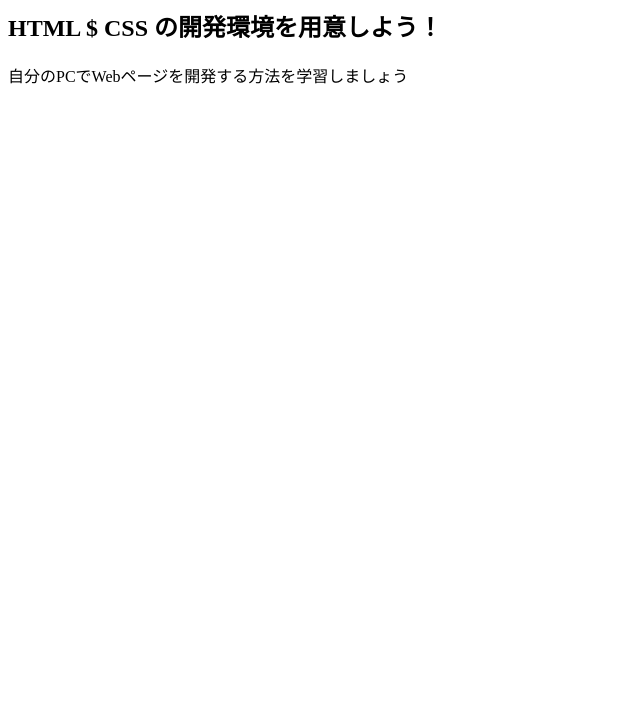
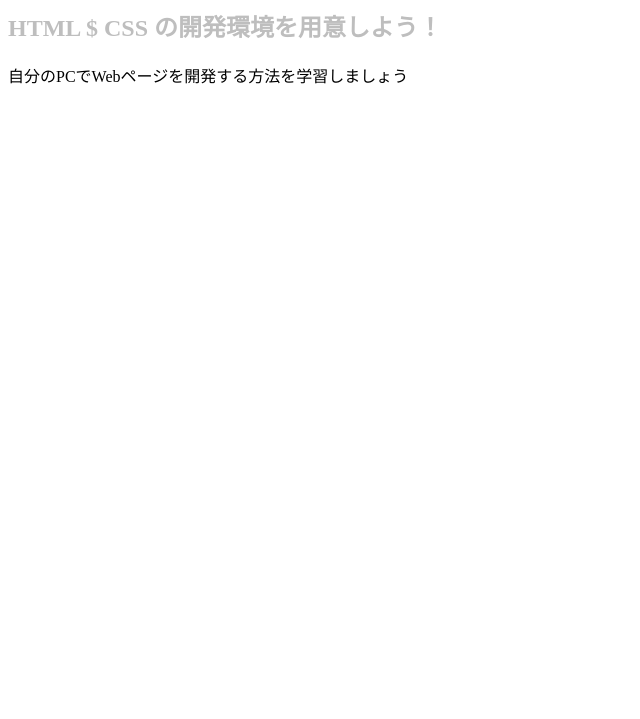
Before and after one commit to meclemo/meclemo.github.io, a plain HTML site: page index.html in a window 1280 px wide. Shown: the part 81-800 px from the top of the page, without its empty margins (0-640 px from the left). Drawn offline with Linux system fonts and the light colour scheme.

Commit message:
Update stylesheet.css

```diff
--- a/stylesheet.css
+++ b/stylesheet.css
@@ -2,6 +2,6 @@
     color: #02ccba;
 }
 
-.kou {
-    color: white;
+.title2 {
+    color: #bebebe;
 }
```
